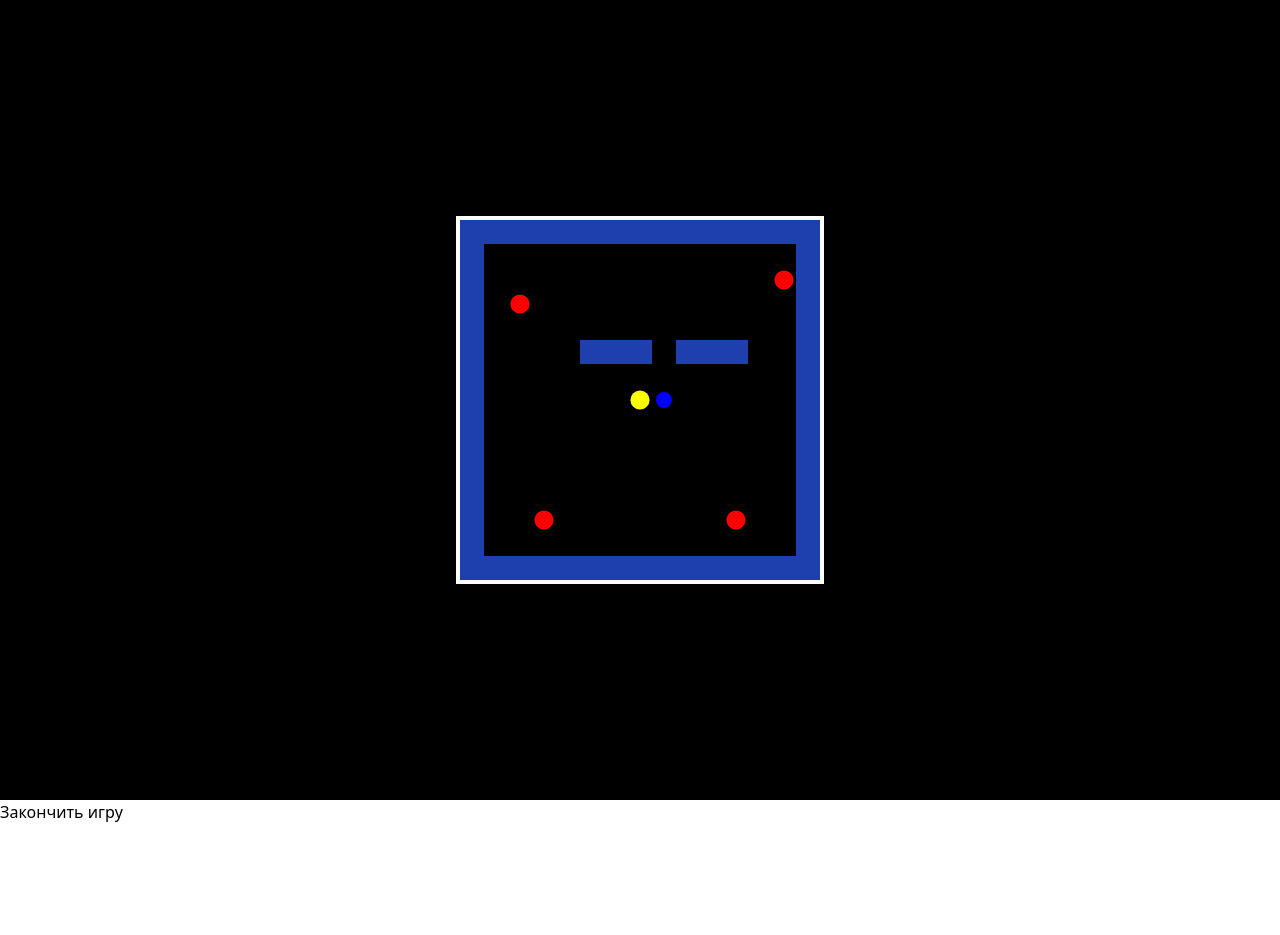
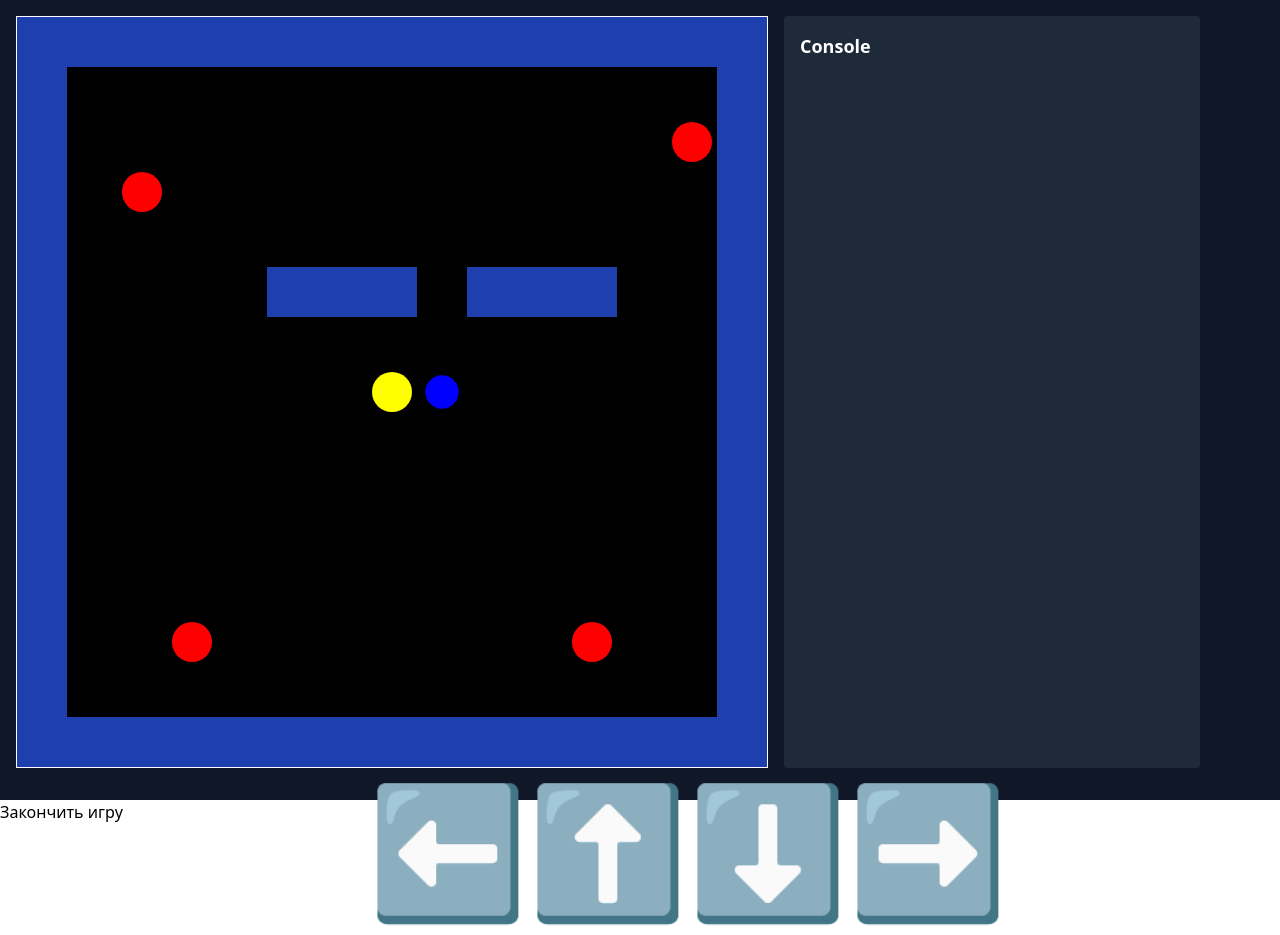
Before and after one commit to ustkost/conturhack, a React (Vite) app: page / in a window 1280 px wide. Both pictures are taken after a click on the button "Начать игру". Before the commit the page ends 824 px from the top, so only its background shows below. Built offline with nearby package versions, Linux system fonts and the light colour scheme.

Commit message:
add console and buttots

```diff
--- a/src/components/CanvasGame.tsx
+++ b/src/components/CanvasGame.tsx
@@ -1,7 +1,7 @@
 import React, { useRef, useEffect, useState } from "react";
 import { useGameStore, type Ghost } from "../hooks/useGameStore";
 
-const CELL_SIZE = 24;
+const CELL_SIZE = 50;
 const ROWS = 15;
 const COLS = 15;
 const BERRY_TIMEOUT = 5000; // 5 секунд эффекта
@@ -33,12 +33,23 @@ export const CanvasGame: React.FC = () => {
     berryPosition,
     setPlayer,
     setGhosts,
-    setBerryPosition
+    setBerryPosition,
+		setScreen
   } = useGameStore();
 
   const directionRef = useRef<{ dx: number; dy: number }>({ dx: 0, dy: 0 });
 	const [effectActive, setEffectActive] = useState(false);
 	const [isInitialized, setIsInitialized] = useState(false);
+
+  const [logs, setLogs] = useState<string[]>([]);
+  const logEndRef = useRef<HTMLDivElement>(null);
+
+  const addLog = (msg: string) => {
+    setLogs(prev => {
+      const next = [...prev, msg];
+      return next.slice(-30); // Ограничим последние 30 сообщений
+    });
+	}
 
   const generateBerryPosition = () => {
     const emptyCells: { x: number; y: number }[] = [];
@@ -132,10 +143,22 @@ export const CanvasGame: React.FC = () => {
     const handleKeyDown = (e: KeyboardEvent) => {
       let dx = 0,
         dy = 0;
-      if (e.key === "ArrowUp" || e.key === "w") dx = -1;
-      else if (e.key === "ArrowDown" || e.key === "s") dx = 1;
-      else if (e.key === "ArrowLeft" || e.key === "a") dy = -1;
-      else if (e.key === "ArrowRight" || e.key === "d") dy = 1;
+      if (e.key === "ArrowUp" || e.key === "w") {
+				addLog("turtle.up()")
+				dx = -1;
+			}
+      else if (e.key === "ArrowDown" || e.key === "s") {
+				addLog("turtle.down()")
+				dx = 1;
+			}
+      else if (e.key === "ArrowLeft" || e.key === "a") {
+				addLog("turtle.left()")
+				dy = -1;
+			}
+      else if (e.key === "ArrowRight" || e.key === "d") {
+				addLog("turtle.right()")
+				dy = 1;
+			}
       directionRef.current = { dx, dy };
     };
 
@@ -242,6 +265,7 @@ export const CanvasGame: React.FC = () => {
 
         // Проверка на подбор ягодки
         if (berryPosition && newX === berryPosition.x && newY === berryPosition.y) {
+					addLog("berry.eat()")
           setBerryPosition(null);
           setEffectActive(true);
 
@@ -263,6 +287,7 @@ export const CanvasGame: React.FC = () => {
             );
             setEffectActive(false);
             generateBerryPosition();
+						addLog("berry.spawn(random())")
           }, BERRY_TIMEOUT);
         }
 
@@ -284,15 +309,13 @@ export const CanvasGame: React.FC = () => {
   }, [berryPosition]);
 
 	useEffect(() => {
-		console.log("Berry position:", berryPosition);
-	}, [berryPosition]);
-
-	useEffect(() => {
 		for (const g of ghosts) {
 			if (g.x == player.x && g.y == player.y) {
 				if (effectActive) {
+					addLog("turtle.eat(ghost)")
 					setGhosts(prev => prev.filter(ghost => ghost !== g));
 				} else {
+					addLog("ghost.eat(turtle); turtle.respawn()")
 					// Респавн игрока
 					setPlayer({ x: 7, y: 7 });
 					// Сброс направления движения
@@ -313,19 +336,70 @@ export const CanvasGame: React.FC = () => {
 
 	useEffect(() => {
 		if (isInitialized && ghosts.length == 0) {
-			// next level
-			alert("Level Complete! Next Level!");
+			setScreen("result")
 		}
 	}, [ghosts, isInitialized])
 
   return (
-    <div className="flex justify-center items-center h-screen bg-black">
+		<div className="flex flex-col w-full h-screen p-4 bg-gray-900 text-white">
+			<div className="flex">
       <canvas
         ref={canvasRef}
         width={COLS * CELL_SIZE}
         height={ROWS * CELL_SIZE}
-        className="border-4 border-white"
+        className="border border-white"
       />
+      <div className="ml-4 flex flex-col w-1/3 bg-gray-800 rounded p-4 overflow-y-auto max-h-full">
+        <div className="text-lg font-semibold mb-2">Console</div>
+        <div className="flex flex-col space-y-1 text-sm font-mono">
+          {logs.map((log, i) => (
+            <div key={i} className="text-green-300 text-xl">
+              {log}
+            </div>
+          ))}
+          <div ref={logEndRef} />
+        </div>
+      </div>
+			</div>
+			{/* Управление кнопками */}
+			<div className="mt-4 flex justify-center items-center text-9xl">
+
+				<button
+					onClick={() => {
+						directionRef.current = {dx: 0, dy: -1}
+						addLog("turtle.left()")
+					}}
+					className="rounded w-16 h-16"
+				>
+					⬅️
+				</button>
+				<button onClick={() => {
+						directionRef.current = { dx: -1, dy: 0 };
+						addLog("turtle.up()")
+					}}
+					className="rounded w-16 h-16 ml-24"
+				>
+					⬆️
+				</button>
+				<button
+					onClick={() => {
+						directionRef.current = {dx: 1, dy: 0}
+						addLog("turtle.down()")
+					}}
+					className="rounded w-16 h-16 ml-24"
+				>
+					⬇️
+				</button>
+				<button
+					onClick={() => {
+						directionRef.current = {dx: 0, dy: 1}
+						addLog("turtle.right()")
+					}}
+					className="rounded w-16 h-16 ml-24"
+				>
+					➡️
+				</button>
+			</div>
     </div>
-  );
+   );
 };
```
